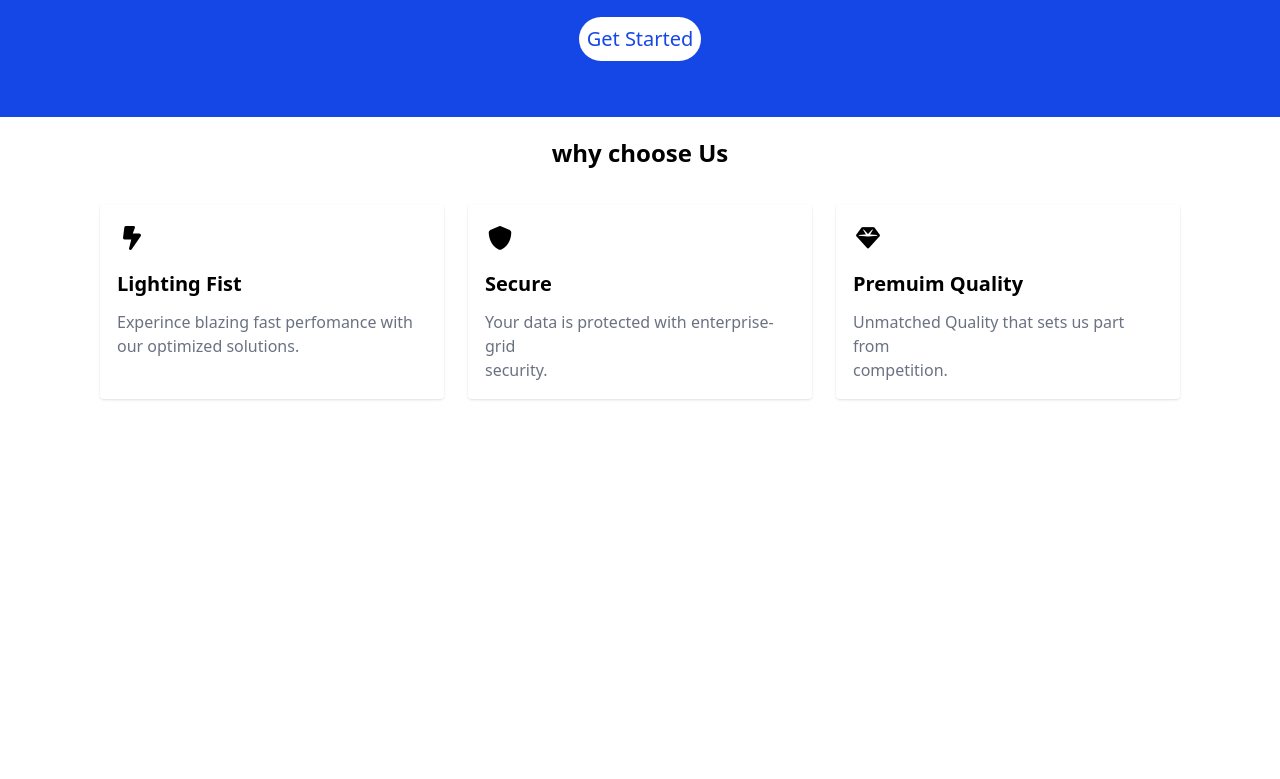
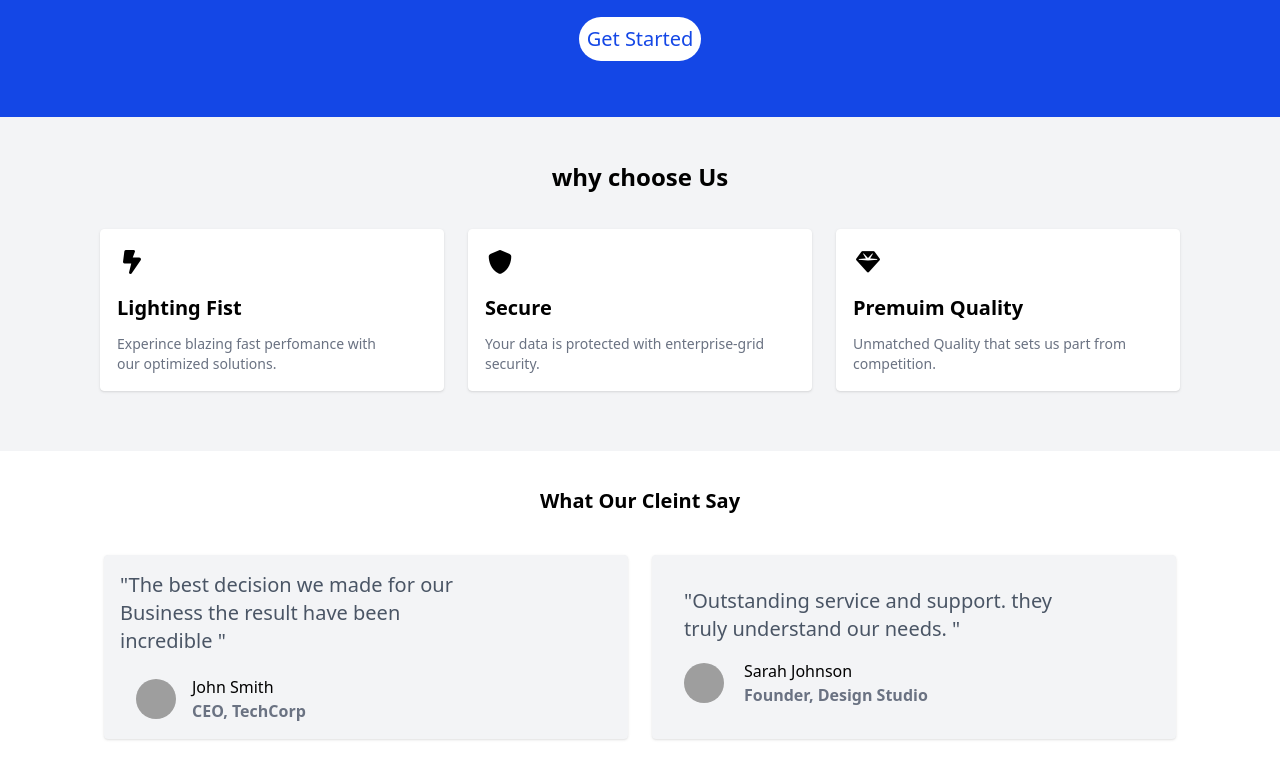
Before and after one commit to Dev-AyubAbdi/Company-Landing-Page, a plain HTML site: page Html/index.html in a window 1280 px wide. Shown: the part 255-1034 px from the top of the page. Before the commit the page ends 800 px from the top, so only its background shows below. Drawn offline with nearby package versions, Linux system fonts and the light colour scheme; grey boxes are pictures that could not be loaded; a web font is replaced by a local one.

Commit message:
What Our Cleint Say

```diff
--- a/Html/index.html
+++ b/Html/index.html
@@ -58,14 +58,14 @@
     </div>
 
     <!-- features -->
-
+        <div class="bg-gray-100 p-6">
     <div class="max-w-6xl mx-auto p-5">
       <!-- text-features -->
       <h2 class="text-center text-2xl font-bold mb-5">why choose Us</h2>
       <div
-        class="grid gap-6 grid-cols-1 bg-white p-4 md:grid-cols-2 lg:grid-cols-3"
+        class="grid gap-6 grid-cols-1  p-4 md:grid-cols-2 lg:grid-cols-3"
       >
-        <div class="border border-white shadow p-4 rounded">
+        <div class="border border-white bg-white shadow p-4 rounded">
           <!-- icon feature -->
           <h2 class="mb-4 text-2xl">
             <i class="fa-solid fa-bolt-lightning"></i>
@@ -73,34 +73,70 @@
           <!-- title feature -->
           <h3 class="font-bold mb-3 text-xl">Lighting Fist</h3>
           <!-- text feature -->
-          <p class="text-gray-500 text-base">
+          <p class="text-gray-500 text-base lg:text-sm">
             Experince blazing fast perfomance with <br />
             our optimized solutions.
           </p>
         </div>
-        <div class="border border-white shadow p-4 rounded">
+        <div class="border border-white bg-white shadow p-4 rounded">
           <!-- icon feature -->
           <h2 class="mb-4 text-2xl"><i class="fa-solid fa-shield"></i></h2>
           <!-- title feature -->
           <h3 class="font-bold mb-3 text-xl">Secure</h3>
           <!-- text feature -->
-          <p class="text-gray-500 text-base">
+          <p class="text-gray-500 text-base lg:text-sm">
             Your data is protected with enterprise-grid <br />
             security.
           </p>
         </div>
-        <div class="border border-white shadow p-4 rounded">
+        <div class="border border-white bg-white shadow p-4 rounded">
           <!-- icon feature -->
           <h2 class="mb-4 text-2xl"><i class="fa-solid fa-gem"></i></h2>
           <!-- title feature -->
           <h3 class="font-bold mb-3 text-xl">Premuim Quality</h3>
           <!-- text feature -->
-          <p class="text-gray-500 text-base">
+          <p class="text-gray-500 text-base lg:text-sm">
             Unmatched Quality that sets us part from <br />
             competition.
           </p>
         </div>
       </div>
     </div>
+ </div>
+    <!-- Our Cleints -->
+
+    <div class="max-w-6xl mx-auto p-6">
+        <h3 class="text-center mb-6 mt-3 text-xl font-bold">What Our Cleint Say</h3>
+        <div class="grid grid-cols-1 gap-6 p-4  md:grid-cols-2 p-4">
+            <div class="bg-gray-100 shadow p-4 rounded md: border-gray-100">
+                <div >
+                    <p class="mb-5 text-xl text-gray-600">"The best decision we made for our <br> Business the result have been <br> incredible "</p>
+                    <div class=" flex items-center ml-4">
+                       <div>
+                         <img class="w-10 h-10 rounded-full" src="https://plus.unsplash.com/premium_photo-1689708721750-8a0e6dc14cee?w=500&auto=format&fit=crop&q=60&ixlib=rb-4.1.0&ixid=M3wxMjA3fDB8MHxzZWFyY2h8NzZ8fHByb2ZpbGV8ZW58MHx8MHx8fDA%3D" alt="">
+                       </div>
+                        <div class="ml-4">
+                            <h3>John Smith</h3>
+                            <h4 class="text-gray-500 font-bold">CEO, TechCorp</h4>
+                        </div>
+                    </div>
+                </div>
+            </div>
+             <div class="bg-gray-100 shadow p-4 rounded md: border-gray-100">
+                <div class="">
+                    <p class="p-4 text-xl text-gray-600">"Outstanding service and support. they  <br> truly understand our needs. "</p>
+                    <div class="flex items-center ml-4">
+                        <div>
+                            <img class="w-10 h-10 rounded-full" src="https://images.unsplash.com/photo-1534528741775-53994a69daeb?w=500&auto=format&fit=crop&q=60&ixlib=rb-4.1.0&ixid=M3wxMjA3fDB8MHxzZWFyY2h8MTF8fHByb2ZpbGV8ZW58MHx8MHx8fDA%3D" alt="">
+                        </div>
+                          <div class=" ml-5">
+                            <h3>Sarah Johnson</h3>
+                            <h4 class="text-gray-500 font-bold">Founder, Design Studio</h4>
+                          </div>
+                    </div>
+                </div>
+            </div>
+            </div>
+    </div>
   </body>
 </html>
```
